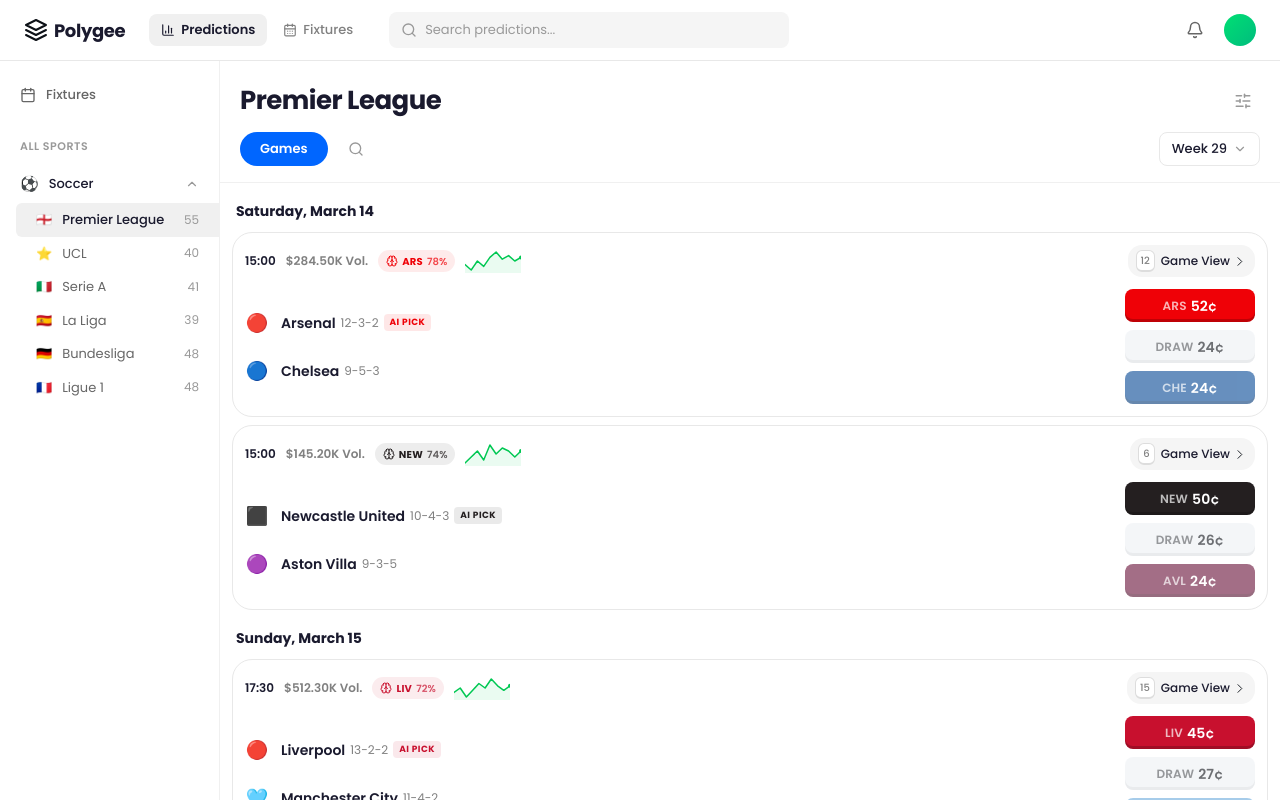
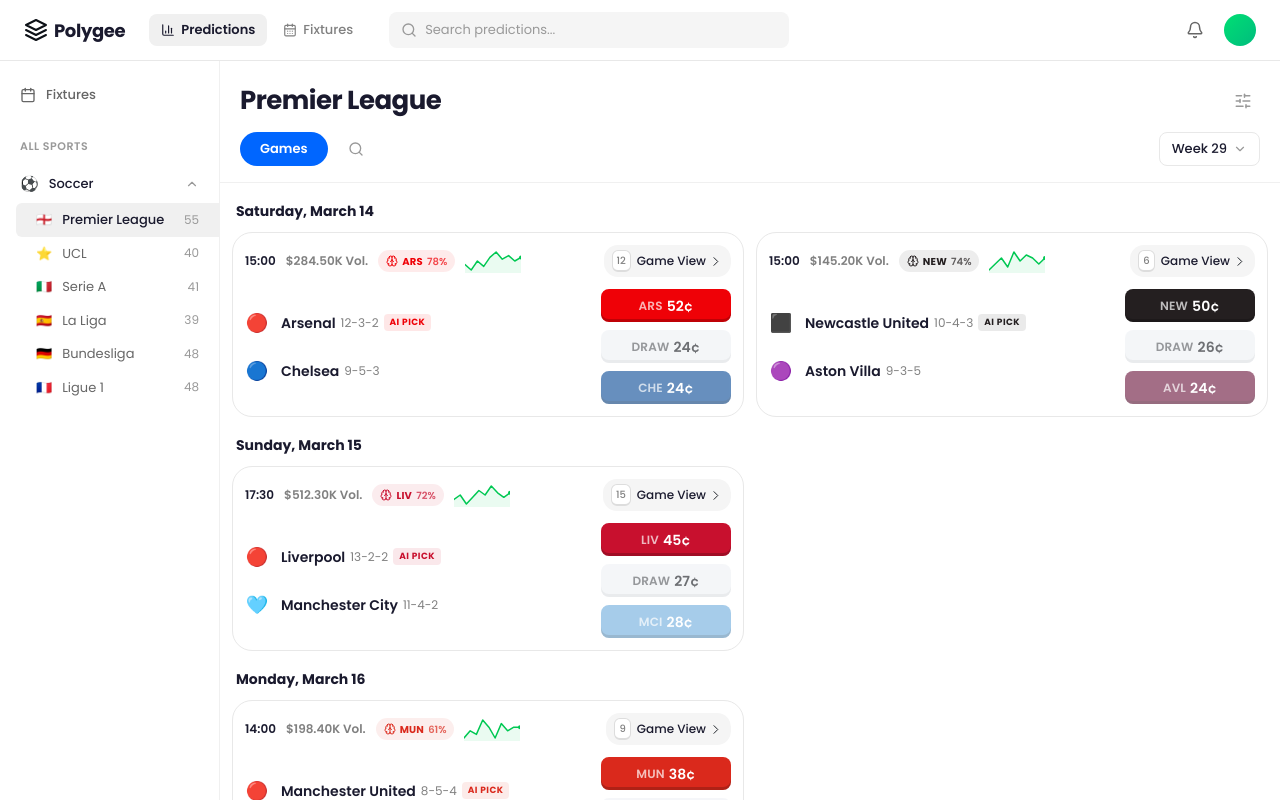
Before and after one commit to ajagatobby/polygee-web, a Next.js app: page / in a window 1280 px wide. Built offline with nearby package versions, Linux system fonts and the light colour scheme.

Commit message:
layout: switch prediction cards to 2-column grid

```diff
--- a/app/page.tsx
+++ b/app/page.tsx
@@ -86,10 +86,12 @@
                   </h2>
                 </div>
 
-                {/* Prediction rows */}
-                {preds.map((pred) => (
-                  <PredictionCard key={pred.id} prediction={pred} />
-                ))}
+                {/* 2-column grid of prediction cards */}
+                <div className="grid grid-cols-1 lg:grid-cols-2 gap-x-3">
+                  {preds.map((pred) => (
+                    <PredictionCard key={pred.id} prediction={pred} />
+                  ))}
+                </div>
               </div>
             ))}
           </div>
```
